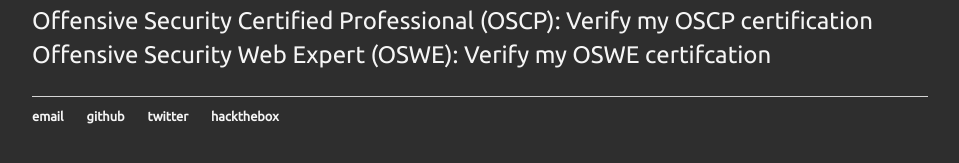
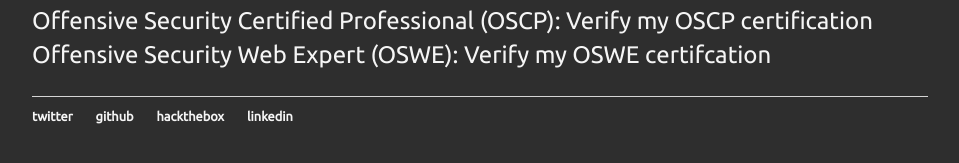
Before and after one commit to mcorybillington/mcorybillington.github.io, a Jekyll site: the page built from certifications/index.md, in a window 1280 px wide. Shown: the part 378-541 px from the top of the page, without its empty margins (160-1119 px from the left). Built offline with Jekyll 4.4.1, drawn with Linux system fonts in a browser that asks for light colours.

Commit message:
Rearrange footer

```diff
--- a/_layouts/default.html
+++ b/_layouts/default.html
@@ -27,10 +27,10 @@
 </div>
 <footer>
     <ul>
-        <li><a href="mailto:mcorybillington@gmail.com">email</a></li>
+        <li><a href="https://twitter.com/_th3y">twitter</a></li>
         <li><a href="https://github.com/mcorybillington">github</a></li>
-        <li><a href="https://twitter.com/_th3y">twitter</a></li>
         <li><a href="https://app.hackthebox.eu/profile/130114">hackthebox</a></li>
+        <li><a href="https://www.linkedin.com/in/mcorybillington/">linkedin</a></li>
     </ul>
 </footer>
 </body>
```
